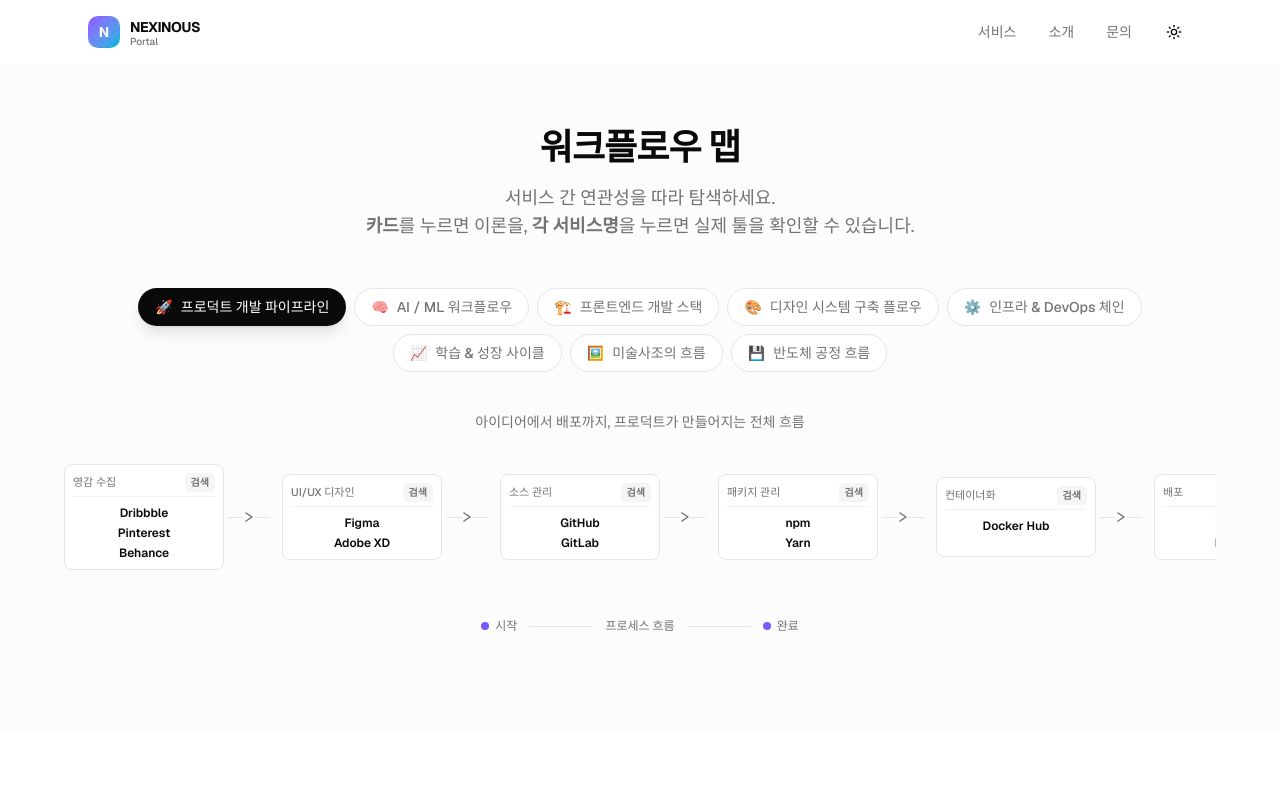
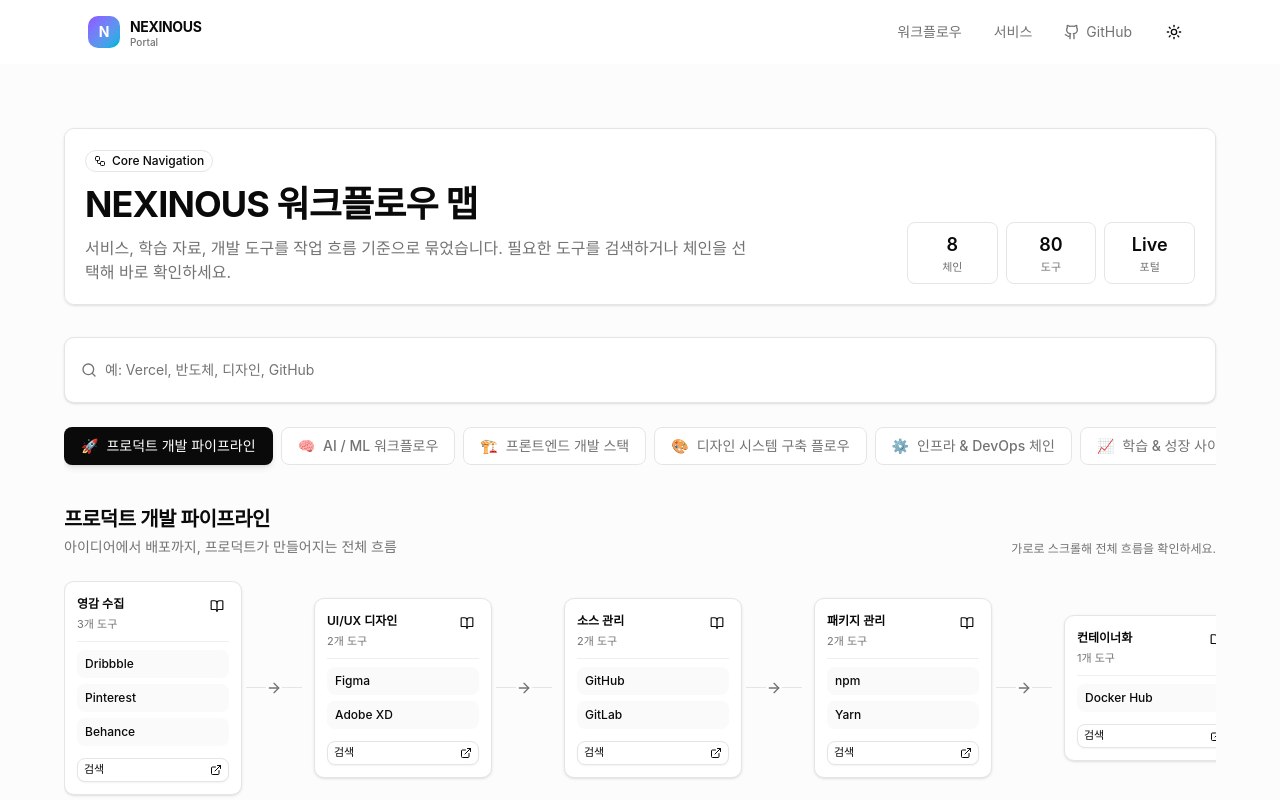
Before and after one commit to withAIcolleague/guidepage, a Next.js app: page / in a window 1280 px wide. Shown: the top 800 px of the page. Built offline with nearby package versions, Linux system fonts and the light colour scheme.

Commit message:
Improve portal workflow navigation

```diff
--- a/src/app/globals.css
+++ b/src/app/globals.css
@@ -54,6 +54,8 @@
 
 :root {
   --radius: 0.625rem;
+  --font-geist-sans: "Inter", "Pretendard", "Apple SD Gothic Neo", "Malgun Gothic", "Segoe UI", sans-serif;
+  --font-geist-mono: "SFMono-Regular", Consolas, "Liberation Mono", Menlo, monospace;
   --grid-line: rgba(0, 0, 0, 0.08);
   --background: oklch(1 0 0);
   --foreground: oklch(0.145 0 0);
--- a/src/app/layout.tsx
+++ b/src/app/layout.tsx
@@ -1,17 +1,6 @@
 import type { Metadata, Viewport } from "next";
-import { Geist, Geist_Mono } from "next/font/google";
 import { ThemeProvider } from "@/components/theme-provider";
 import "./globals.css";
-
-const geistSans = Geist({
-  variable: "--font-geist-sans",
-  subsets: ["latin"],
-});
-
-const geistMono = Geist_Mono({
-  variable: "--font-geist-mono",
-  subsets: ["latin"],
-});
 
 export const metadata: Metadata = {
   title: "NEXINOUS's Portal",
@@ -51,9 +40,7 @@
 }>) {
   return (
     <html lang="ko" suppressHydrationWarning>
-      <body
-        className={`${geistSans.variable} ${geistMono.variable} font-sans antialiased`}
-      >
+      <body className="font-sans antialiased">
         <ThemeProvider>{children}</ThemeProvider>
       </body>
     </html>
--- a/src/components/header.tsx
+++ b/src/components/header.tsx
@@ -1,5 +1,7 @@
 "use client";
 
+import { Github } from "lucide-react";
+import Link from "next/link";
 import { useEffect, useState } from "react";
 import { ThemeToggle } from "@/components/theme-toggle";
 
@@ -23,7 +25,7 @@
         >
             <div className="mx-auto flex h-16 max-w-6xl items-center justify-between px-6">
                 {/* 로고 */}
-                <a href="/" className="flex items-center gap-2.5">
+                <Link href="/" className="flex items-center gap-2.5">
                     <div className="flex h-8 w-8 items-center justify-center rounded-lg bg-gradient-to-br from-violet-500 to-cyan-500">
                         <span className="text-sm font-bold text-white">N</span>
                     </div>
@@ -35,11 +37,17 @@
                             Portal
                         </span>
                     </div>
-                </a>
+                </Link>
 
                 {/* 네비게이션 + 테마 토글 */}
                 <div className="flex items-center gap-6">
                     <nav className="hidden items-center gap-8 sm:flex">
+                        <a
+                            href="#workflow"
+                            className="text-sm text-muted-foreground transition-colors hover:text-foreground"
+                        >
+                            워크플로우
+                        </a>
                         <a
                             href="#services"
                             className="text-sm text-muted-foreground transition-colors hover:text-foreground"
@@ -47,16 +55,13 @@
                             서비스
                         </a>
                         <a
-                            href="#"
-                            className="text-sm text-muted-foreground transition-colors hover:text-foreground"
+                            href="https://github.com/withAIcolleague/guidepage"
+                            target="_blank"
+                            rel="noopener noreferrer"
+                            className="inline-flex items-center gap-1.5 text-sm text-muted-foreground transition-colors hover:text-foreground"
                         >
-                            소개
-                        </a>
-                        <a
-                            href="#"
-                            className="text-sm text-muted-foreground transition-colors hover:text-foreground"
-                        >
-                            문의
+                            <Github className="size-4" />
+                            GitHub
                         </a>
                     </nav>
                     <ThemeToggle />
--- a/src/components/quick-links-section.tsx
+++ b/src/components/quick-links-section.tsx
@@ -1,132 +1,294 @@
 "use client";
 
-import { workflowChains, type FlowNode } from "@/data/quick-links";
-import { useState } from "react";
+import {
+  ArrowRight,
+  BookOpen,
+  ExternalLink,
+  Search,
+  Sparkles,
+  Workflow,
+  X,
+} from "lucide-react";
+import { useMemo, useState } from "react";
+import { Badge } from "@/components/ui/badge";
+import { Button } from "@/components/ui/button";
+import { workflowChains, type FlowNode, type WorkflowChain } from "@/data/quick-links";
 import { PreviewPanel } from "./preview-panel";
+
+type SelectedNode = {
+  node: FlowNode;
+  mode: "tool" | "theory";
+  toolIndex?: number;
+};
+
+type SearchResult = {
+  chain: WorkflowChain;
+  node: FlowNode;
+  toolIndex: number;
+};
+
+const normalize = (value: string) => value.trim().toLowerCase();
 
 export function QuickLinksSection() {
   const [activeChain, setActiveChain] = useState(workflowChains[0].id);
-    const [selectedNode, setSelectedNode] = useState<{ node: FlowNode; mode: "tool" | "theory"; toolIndex?: number } | null>(null);
+  const [selectedNode, setSelectedNode] = useState<SelectedNode | null>(null);
+  const [query, setQuery] = useState("");
 
-    const selected = workflowChains.find((c) => c.id === activeChain)!;
+  const selected = workflowChains.find((chain) => chain.id === activeChain) ?? workflowChains[0];
+  const normalizedQuery = normalize(query);
+  const totalTools = workflowChains.reduce(
+    (count, chain) => count + chain.nodes.reduce((nodeCount, node) => nodeCount + node.tools.length, 0),
+    0,
+  );
+
+  const searchResults = useMemo<SearchResult[]>(() => {
+    if (!normalizedQuery) return [];
+
+    return workflowChains.flatMap((chain) =>
+      chain.nodes.flatMap((node) =>
+        node.tools.flatMap((tool, toolIndex) => {
+          const haystack = normalize(
+            [
+              chain.name,
+              chain.description,
+              node.role,
+              node.searchQuery ?? "",
+              tool.name,
+              tool.url,
+            ].join(" "),
+          );
+
+          return haystack.includes(normalizedQuery)
+            ? [{ chain, node, toolIndex }]
+            : [];
+        }),
+      ),
+    );
+  }, [normalizedQuery]);
+
+  const openToolPreview = (chainId: string, node: FlowNode, toolIndex: number) => {
+    setActiveChain(chainId);
+    setSelectedNode({ node, mode: "tool", toolIndex });
+    setQuery("");
+  };
 
   return (
-        <section className="relative w-full px-6 pt-16 pb-24">
+    <section id="workflow" className="relative w-full px-4 pb-20 pt-16 sm:px-6">
       <div className="absolute inset-0 bg-muted/30" />
 
       <div className="relative mx-auto max-w-6xl">
-                {/* 섹션 타이틀 */}
-                <div className="mb-12 text-center">
-                    <h2 className="mb-4 text-3xl font-bold tracking-tight text-foreground sm:text-4xl">
-                        워크플로우 맵
-                    </h2>
-                    <p className="mx-auto max-w-2xl text-lg text-muted-foreground">
-                        서비스 간 연관성을 따라 탐색하세요.
-                        <br />
-                        <strong>카드</strong>를 누르면 이론을, <strong>각 서비스명</strong>을 누르면 실제 툴을 확인할 수 있습니다.
+        <div className="mb-8 grid gap-5 rounded-lg border border-border bg-card/80 p-5 shadow-sm backdrop-blur sm:grid-cols-[1fr_auto] sm:items-end">
+          <div>
+            <Badge variant="outline" className="mb-3 gap-1.5 bg-background/70">
+              <Workflow className="size-3.5" />
+              Core Navigation
+            </Badge>
+            <h1 className="text-3xl font-bold tracking-tight text-foreground sm:text-4xl">
+              NEXINOUS 워크플로우 맵
+            </h1>
+            <p className="mt-3 max-w-2xl text-sm leading-6 text-muted-foreground sm:text-base">
+              서비스, 학습 자료, 개발 도구를 작업 흐름 기준으로 묶었습니다. 필요한 도구를 검색하거나 체인을 선택해 바로 확인하세요.
             </p>
           </div>
 
-                {/* 워크플로우 탭 */}
-                <div className="mb-10 flex flex-wrap items-center justify-center gap-2">
+          <div className="grid grid-cols-3 gap-2 text-center sm:min-w-72">
+            <div className="rounded-md border border-border bg-background px-3 py-2">
+              <div className="text-lg font-semibold">{workflowChains.length}</div>
+              <div className="text-[11px] text-muted-foreground">체인</div>
+            </div>
+            <div className="rounded-md border border-border bg-background px-3 py-2">
+              <div className="text-lg font-semibold">{totalTools}</div>
+              <div className="text-[11px] text-muted-foreground">도구</div>
+            </div>
+            <div className="rounded-md border border-border bg-background px-3 py-2">
+              <div className="text-lg font-semibold">Live</div>
+              <div className="text-[11px] text-muted-foreground">포털</div>
+            </div>
+          </div>
+        </div>
+
+        <div className="mb-6 rounded-lg border border-border bg-background p-3 shadow-sm">
+          <label htmlFor="workflow-search" className="sr-only">
+            워크플로우와 서비스 검색
+          </label>
+          <div className="flex items-center gap-2">
+            <Search className="ml-1 size-4 shrink-0 text-muted-foreground" />
+            <input
+              id="workflow-search"
+              value={query}
+              onChange={(event) => setQuery(event.target.value)}
+              placeholder="예: Vercel, 반도체, 디자인, GitHub"
+              className="min-h-10 flex-1 bg-transparent text-sm outline-none placeholder:text-muted-foreground"
+            />
+            {query && (
+              <Button
+                type="button"
+                variant="ghost"
+                size="icon-sm"
+                onClick={() => setQuery("")}
+                aria-label="검색어 지우기"
+              >
+                <X className="size-4" />
+              </Button>
+            )}
+          </div>
+        </div>
+
+        {normalizedQuery && (
+          <div className="mb-8 rounded-lg border border-border bg-card p-4 shadow-sm">
+            <div className="mb-3 flex items-center justify-between gap-3">
+              <div>
+                <h2 className="text-sm font-semibold">검색 결과</h2>
+                <p className="text-xs text-muted-foreground">
+                  {searchResults.length > 0
+                    ? `${searchResults.length}개의 관련 도구를 찾았습니다.`
+                    : "일치하는 도구가 없습니다."}
+                </p>
+              </div>
+              <Sparkles className="size-4 text-muted-foreground" />
+            </div>
+
+            {searchResults.length > 0 ? (
+              <div className="grid gap-2 sm:grid-cols-2 lg:grid-cols-3">
+                {searchResults.slice(0, 9).map(({ chain, node, toolIndex }) => {
+                  const tool = node.tools[toolIndex];
+
+                  return (
+                    <button
+                      key={`${chain.id}-${node.role}-${tool.name}`}
+                      type="button"
+                      onClick={() => openToolPreview(chain.id, node, toolIndex)}
+                      className="rounded-md border border-border bg-background p-3 text-left transition-colors hover:border-foreground/30 hover:bg-muted/50 focus-visible:outline-none focus-visible:ring-2 focus-visible:ring-ring"
+                    >
+                      <div className="flex items-start justify-between gap-3">
+                        <div>
+                          <div className="text-sm font-semibold">{tool.name}</div>
+                          <div className="mt-1 text-xs text-muted-foreground">
+                            {chain.name} · {node.role}
+                          </div>
+                        </div>
+                        <ExternalLink className="size-4 shrink-0 text-muted-foreground" />
+                      </div>
+                    </button>
+                  );
+                })}
+              </div>
+            ) : (
+              <div className="rounded-md border border-dashed border-border p-6 text-center text-sm text-muted-foreground">
+                다른 키워드로 검색해 보세요.
+              </div>
+            )}
+          </div>
+        )}
+
+        <div className="mb-8 overflow-x-auto pb-2">
+          <div className="flex min-w-max gap-2" role="tablist" aria-label="워크플로우 체인">
             {workflowChains.map((chain) => (
               <button
                 key={chain.id}
+                type="button"
+                role="tab"
+                aria-selected={activeChain === chain.id}
                 onClick={() => {
                   setActiveChain(chain.id);
-                                setSelectedNode(null); // 체인 변경 시 미리보기 닫기
+                  setSelectedNode(null);
                 }}
-                            className={`inline-flex items-center gap-2 rounded-full border px-4 py-2 text-sm font-medium transition-all duration-200 ${activeChain === chain.id
-                                ? "border-foreground/20 bg-foreground text-background shadow-lg"
+                className={`inline-flex items-center gap-2 rounded-md border px-3 py-2 text-sm font-medium transition-all duration-200 sm:px-4 ${
+                  activeChain === chain.id
+                    ? "border-foreground/20 bg-foreground text-background shadow-md"
                     : "border-border bg-card text-muted-foreground hover:border-foreground/20 hover:text-foreground"
                 }`}
               >
-                            <span>{chain.icon}</span>
-                            <span className="hidden sm:inline">{chain.name}</span>
+                <span aria-hidden="true">{chain.icon}</span>
+                <span>{chain.name}</span>
               </button>
             ))}
           </div>
-
-                {/* 선택된 워크플로우 설명 */}
-                <div className="mb-8 text-center">
-                    <p className="text-sm text-muted-foreground">{selected.description}</p>
         </div>
 
-                {/* 플로우 시각화 */}
+        <div className="mb-6 flex flex-col gap-2 sm:flex-row sm:items-end sm:justify-between">
+          <div>
+            <h2 className="text-xl font-semibold tracking-tight">{selected.name}</h2>
+            <p className="mt-1 text-sm text-muted-foreground">{selected.description}</p>
+          </div>
+          <div className="text-xs text-muted-foreground">가로로 스크롤해 전체 흐름을 확인하세요.</div>
+        </div>
+
         <div className="overflow-x-auto pb-4">
-                    <div className="relative mx-auto flex min-w-max items-center justify-center gap-2">
+          <div className="relative flex min-w-max items-stretch gap-2">
             {selected.nodes.map((node, index) => (
               <div key={node.role} className="flex items-center">
-                                {/* 노드 */}
                 <div
-                                    onClick={() => {
-                                        if (node.theoryUrl) {
-                                            setSelectedNode({ node, mode: "theory" });
-                                        }
-                                    }}
-                                    className={`group relative flex h-auto min-h-[110px] w-[140px] cursor-pointer flex-col items-center justify-start gap-2 rounded-md border p-2 transition-all duration-300 sm:min-h-[80px] sm:w-[160px] ${selectedNode?.node.role === node.role
-                                        ? `border-foreground/50 bg-foreground/5 shadow-xl scale-105 ring-2 ring-primary ring-offset-2 ring-offset-background`
-                                        : "border-border bg-card hover:-translate-y-1 hover:shadow-lg"
+                  className={`relative flex min-h-[138px] w-[178px] flex-col gap-2 rounded-lg border p-3 transition-all duration-300 ${
+                    selectedNode?.node.role === node.role
+                      ? "scale-[1.02] border-foreground/50 bg-foreground/5 shadow-lg ring-2 ring-primary ring-offset-2 ring-offset-background"
+                      : "border-border bg-card shadow-sm hover:border-foreground/20"
                   }`}
                 >
-                                    {/* 역할 및 검색 버튼 레이아웃 */}
-                                    <div className="flex w-full items-center justify-between border-b border-border/50 pb-1">
-                                        <span className="text-[10px] font-medium leading-tight text-muted-foreground sm:text-[11px]">
+                  <div className="flex items-start justify-between gap-2 border-b border-border/60 pb-2">
+                    <div className="min-w-0">
+                      <div className="text-xs font-semibold leading-5 text-foreground">
                         {node.role}
-                                        </span>
-                                        {node.searchQuery && (
-                                            <button
-                                                onClick={(e) => {
-                                                    e.stopPropagation();
-                                                    window.open(`https://www.google.com/search?q=${encodeURIComponent(node.searchQuery!)}`, '_blank');
-                                                }}
-                                                className="rounded bg-muted px-1.5 py-0.5 text-[9px] font-bold text-muted-foreground transition-all hover:bg-primary hover:text-primary-foreground sm:text-[10px]"
+                      </div>
+                      <div className="mt-0.5 text-[11px] text-muted-foreground">
+                        {node.tools.length}개 도구
+                      </div>
+                    </div>
+                    {node.theoryUrl && (
+                      <Button
+                        type="button"
+                        variant="ghost"
+                        size="icon-xs"
+                        onClick={() => setSelectedNode({ node, mode: "theory" })}
+                        aria-label={`${node.role} 이론 보기`}
+                        title="이론 보기"
                       >
-                                                검색
-                                            </button>
+                        <BookOpen className="size-3.5" />
+                      </Button>
                     )}
                   </div>
 
-                                    {/* 서비스명 목록 */}
-                                    <div className="flex w-full flex-col gap-1">
-                                        {node.tools.map((tool, tIndex) => (
+                  <div className="flex flex-1 flex-col gap-1.5">
+                    {node.tools.map((tool, toolIndex) => (
                       <button
                         key={tool.name}
-                                                onClick={(e) => {
-                                                    e.stopPropagation();
-                                                    setSelectedNode({ node, mode: "tool", toolIndex: tIndex });
-                                                }}
-                                                className={`text-center text-[11px] font-semibold transition-colors sm:text-xs ${selectedNode?.node.role === node.role && selectedNode?.toolIndex === tIndex
-                                                    ? "text-primary"
-                                                    : "text-foreground hover:text-primary"
+                        type="button"
+                        onClick={() => setSelectedNode({ node, mode: "tool", toolIndex })}
+                        className={`rounded-md px-2 py-1.5 text-left text-xs font-medium transition-colors focus-visible:outline-none focus-visible:ring-2 focus-visible:ring-ring ${
+                          selectedNode?.node.role === node.role && selectedNode.toolIndex === toolIndex
+                            ? "bg-primary text-primary-foreground"
+                            : "bg-muted/50 text-foreground hover:bg-muted"
                         }`}
                       >
                         {tool.name}
                       </button>
                     ))}
                   </div>
+
+                  {node.searchQuery && (
+                    <Button
+                      type="button"
+                      variant="outline"
+                      size="xs"
+                      className="mt-1 justify-between text-[11px]"
+                      onClick={() =>
+                        window.open(
+                          `https://www.google.com/search?q=${encodeURIComponent(node.searchQuery!)}`,
+                          "_blank",
+                        )
+                      }
+                    >
+                      검색
+                      <ExternalLink className="size-3" />
+                    </Button>
+                  )}
                 </div>
 
-                                {/* 화살표 커넥터 */}
                 {index < selected.nodes.length - 1 && (
-                                    <div className="flex items-center px-1">
-                                        <div className="h-px w-3 bg-border sm:w-4" />
-                                        <svg
-                                            width="10"
-                                            height="10"
-                                            viewBox="0 0 10 10"
-                                            className="shrink-0 text-muted-foreground"
-                                        >
-                                            <path
-                                                d="M2 1L8 5L2 9"
-                                                fill="none"
-                                                stroke="currentColor"
-                                                strokeWidth="1.5"
-                                                strokeLinecap="round"
-                                                strokeLinejoin="round"
-                                            />
-                                        </svg>
-                                        <div className="h-px w-3 bg-border sm:w-4" />
+                  <div className="flex items-center px-1 text-muted-foreground">
+                    <div className="h-px w-5 bg-border" />
+                    <ArrowRight className="size-4" />
+                    <div className="h-px w-5 bg-border" />
                   </div>
                 )}
               </div>
@@ -134,32 +296,32 @@
           </div>
         </div>
 
-                {/* 미리보기 패널 */}
-                {selectedNode && (
+        {selectedNode ? (
           <PreviewPanel
-                        url={selectedNode.mode === "theory" ? selectedNode.node.theoryUrl! : selectedNode.node.tools[selectedNode.toolIndex!].url}
-                        title={selectedNode.mode === "theory" ? `${selectedNode.node.role} - 이론` : selectedNode.node.tools[selectedNode.toolIndex!].name}
+            url={
+              selectedNode.mode === "theory"
+                ? selectedNode.node.theoryUrl!
+                : selectedNode.node.tools[selectedNode.toolIndex!].url
+            }
+            title={
+              selectedNode.mode === "theory"
+                ? `${selectedNode.node.role} - 이론`
+                : selectedNode.node.tools[selectedNode.toolIndex!].name
+            }
             isOpen={!!selectedNode}
             onClose={() => setSelectedNode(null)}
           />
-                )}
-
-                {/* 프로세스 설명 바 */}
-                {!selectedNode && (
-                    <div className="mt-8 flex items-center justify-center gap-3 animate-in fade-in duration-500">
+        ) : (
+          <div className="mt-6 flex items-center justify-center gap-3 animate-in fade-in duration-500">
             <div className="flex items-center gap-1.5 text-xs text-muted-foreground">
-                            <div
-                                className={`h-2 w-2 rounded-full bg-gradient-to-r ${selected.gradient}`}
-                            />
+              <div className={`h-2 w-2 rounded-full bg-gradient-to-r ${selected.gradient}`} />
               <span>시작</span>
             </div>
             <div className="h-px w-16 bg-border" />
             <span className="text-xs text-muted-foreground">프로세스 흐름</span>
             <div className="h-px w-16 bg-border" />
             <div className="flex items-center gap-1.5 text-xs text-muted-foreground">
-                            <div
-                                className={`h-2 w-2 rounded-full bg-gradient-to-r ${selected.gradient}`}
-                            />
+              <div className={`h-2 w-2 rounded-full bg-gradient-to-r ${selected.gradient}`} />
               <span>완료</span>
             </div>
           </div>
--- a/src/components/theme-toggle.tsx
+++ b/src/components/theme-toggle.tsx
@@ -8,7 +8,10 @@
     const { theme, setTheme } = useTheme();
     const [mounted, setMounted] = useState(false);
 
-    useEffect(() => setMounted(true), []);
+    useEffect(() => {
+        const timeout = window.setTimeout(() => setMounted(true), 0);
+        return () => window.clearTimeout(timeout);
+    }, []);
 
     if (!mounted) {
         return (
```
Also changed, not shown: src/components/banner-card.tsx (+4 -17 lines), src/components/preview-panel.tsx (+168 -115 lines). Lines whose indentation alone changed are shown as unchanged.
